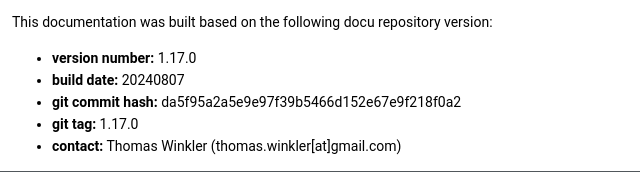
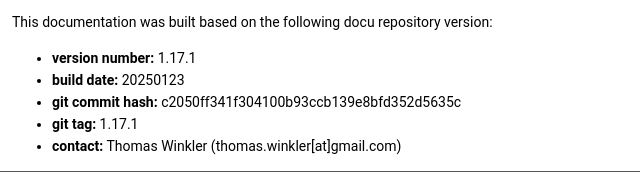
Before and after one commit to tw-ghub/dott-ng_docu, a plain HTML site: page index.html in a window 1280 px wide. Shown: the part 2448-2629 px from the top of the page, 0-640 px from the left. Drawn offline with Linux system fonts and the light colour scheme.

Commit message:
docu update for DOTT v1.17.1

```diff
--- a/index.html
+++ b/index.html
@@ -103,10 +103,10 @@ Documentation Overview</h1>
 Build Information</h1>
 <p >This documentation was built based on the following docu repository version:</p>
 <ul>
-<li><b>version number:</b> 1.17.0</li>
-<li><b>build date:</b> 20240807</li>
-<li><b>git commit hash:</b> da5f95a2a5e9e97f39b5466d152e67e9f218f0a2</li>
-<li><b>git tag:</b> 1.17.0</li>
+<li><b>version number:</b> 1.17.1</li>
+<li><b>build date:</b> 20250123</li>
+<li><b>git commit hash:</b> c2050ff341f304100b93ccb139e8bfd352d5635c</li>
+<li><b>git tag:</b> 1.17.1</li>
 <li><b>contact:</b> Thomas Winkler (thomas.winkler[at]gmail.com) </li>
 </ul>
 </div></div><!-- PageDoc -->
```
Also changed, not shown: ReleaseNotes.html (+5 -0 lines).
